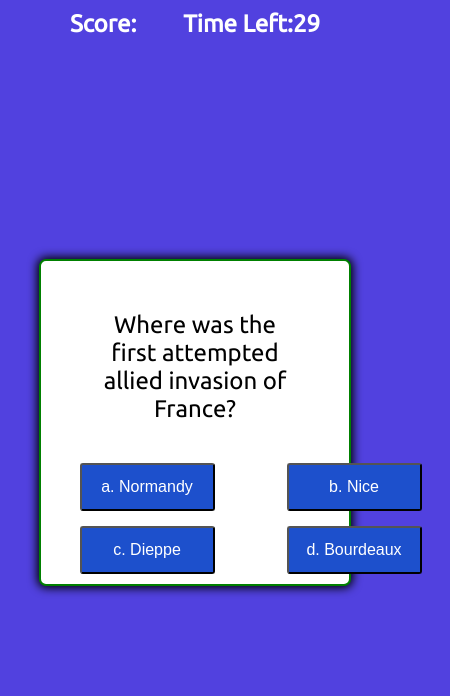
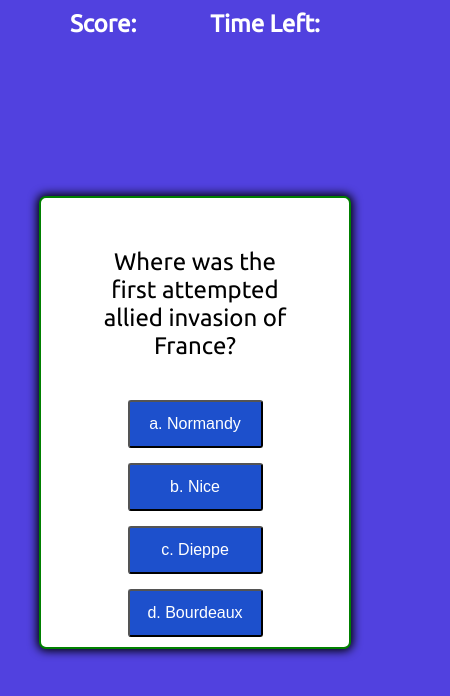
Before and after one commit to amalagon1/trivia-quiz, a plain HTML site: page index.html in a window 390 px wide. Both pictures are taken after a click on the button "Start!". Shown: the whole page, 450 px wide, since content can reach past the window. Drawn offline with nearby package versions, Linux system fonts and the light colour scheme.

Commit message:
fixed mobile layout

```diff
--- a/script2.js
+++ b/script2.js
@@ -71,7 +71,7 @@ function startGame() {
     mainHeaderEl.style.display = 'flex';
     container.style.display = 'block';
 
-    startTimer();
+    // startTimer();
     renderQuestion();
 
 }
--- a/styles.css
+++ b/styles.css
@@ -183,3 +183,10 @@ transform:scale(1.2);
 #score-div {
     background-color: firebrick;
 }
+
+@media(max-width: 400px){
+    .answers{
+        display: flex;
+        flex-direction: column;
+    }
+}
```
